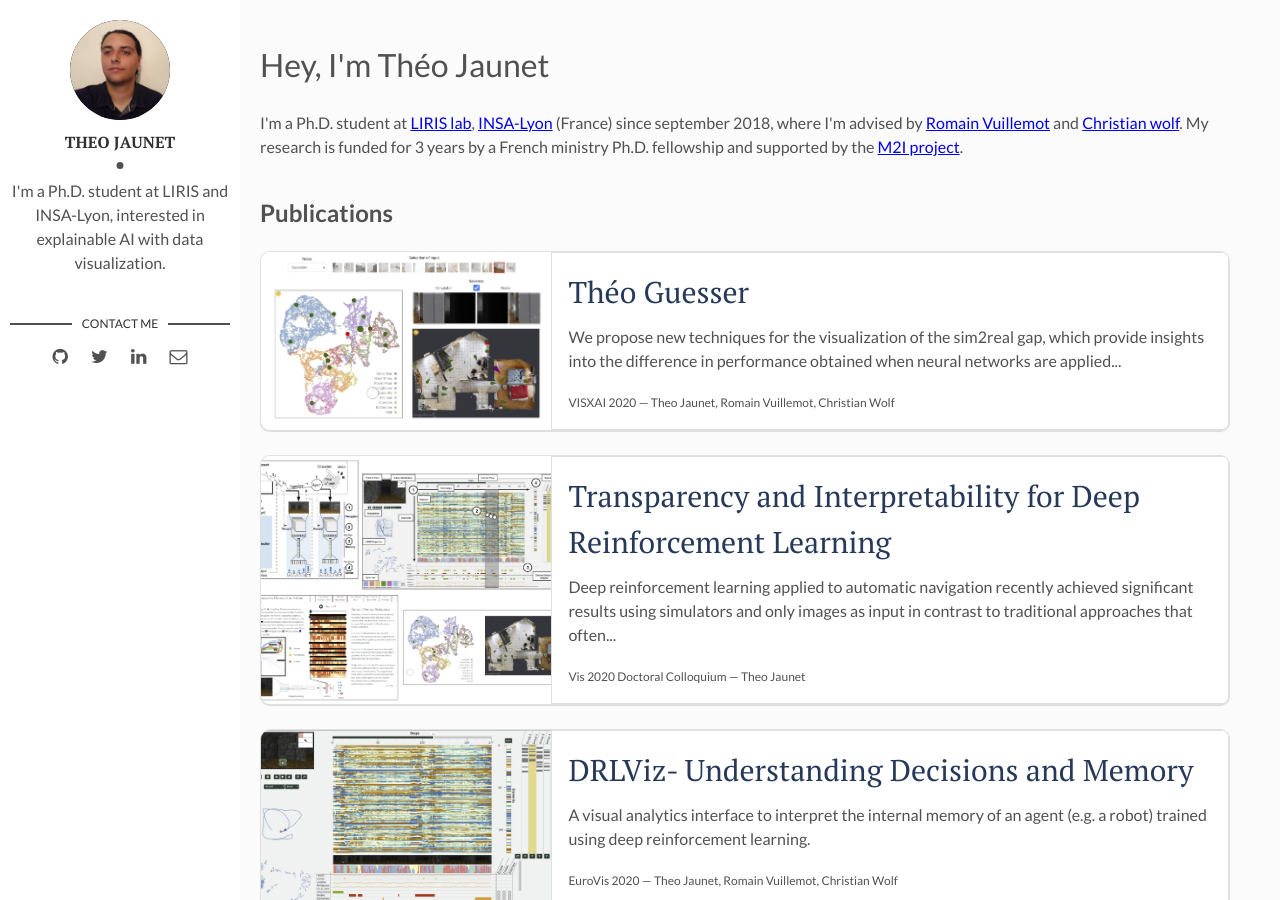
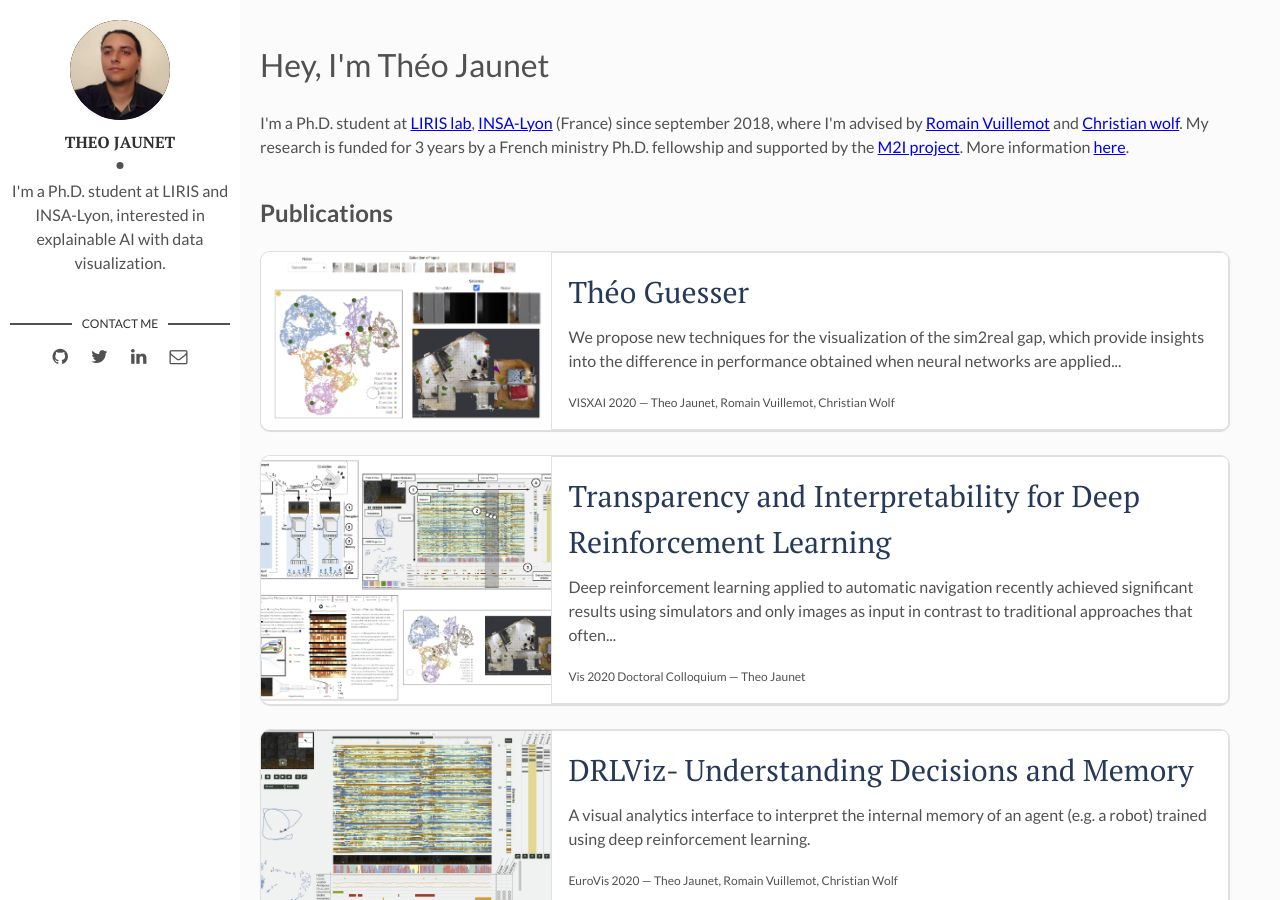
Before and after one commit to Theo-Jaunet/theo-jaunet.github.io, a Jekyll site: the page built from index.html, in a window 1280 px wide and 900 px high. Built offline with Jekyll 4.4.1, drawn with Linux system fonts in a browser that asks for light colours; the list of posts is cut into pages by our own code.

Commit message:
update thesis

```diff
--- a/_layouts/details.html
+++ b/_layouts/details.html
@@ -55,7 +55,7 @@ layout: default
                     href="https://perso.liris.cnrs.fr/christian.wolf/">Christian wolf</a>. My research is funded for 3
             years by a French ministry Ph.D. fellowship and supported by
             the <a href="https://projet.liris.cnrs.fr/mi2/"> M2I project</a>. Hence, I am expected to defend my thesis
-            by the end of september 2021
+            by the end of september 2021.
 
         </p>
 
--- a/_layouts/main.html
+++ b/_layouts/main.html
@@ -52,7 +52,7 @@ layout: default
                 Vuillemot</a> and <a
                     href="https://perso.liris.cnrs.fr/christian.wolf/">Christian wolf</a>. My research is funded for 3
             years by a French ministry Ph.D. fellowship and supported by
-            the <a href="https://projet.liris.cnrs.fr/mi2/"> M2I project</a>.</p>
+            the <a href="https://projet.liris.cnrs.fr/mi2/"> M2I project</a>. More information <a href="https://theo-jaunet.github.io/thesis/">here</a>.</p>
     </div>
     <div style="display: block">
         {% if page.test %}
```
